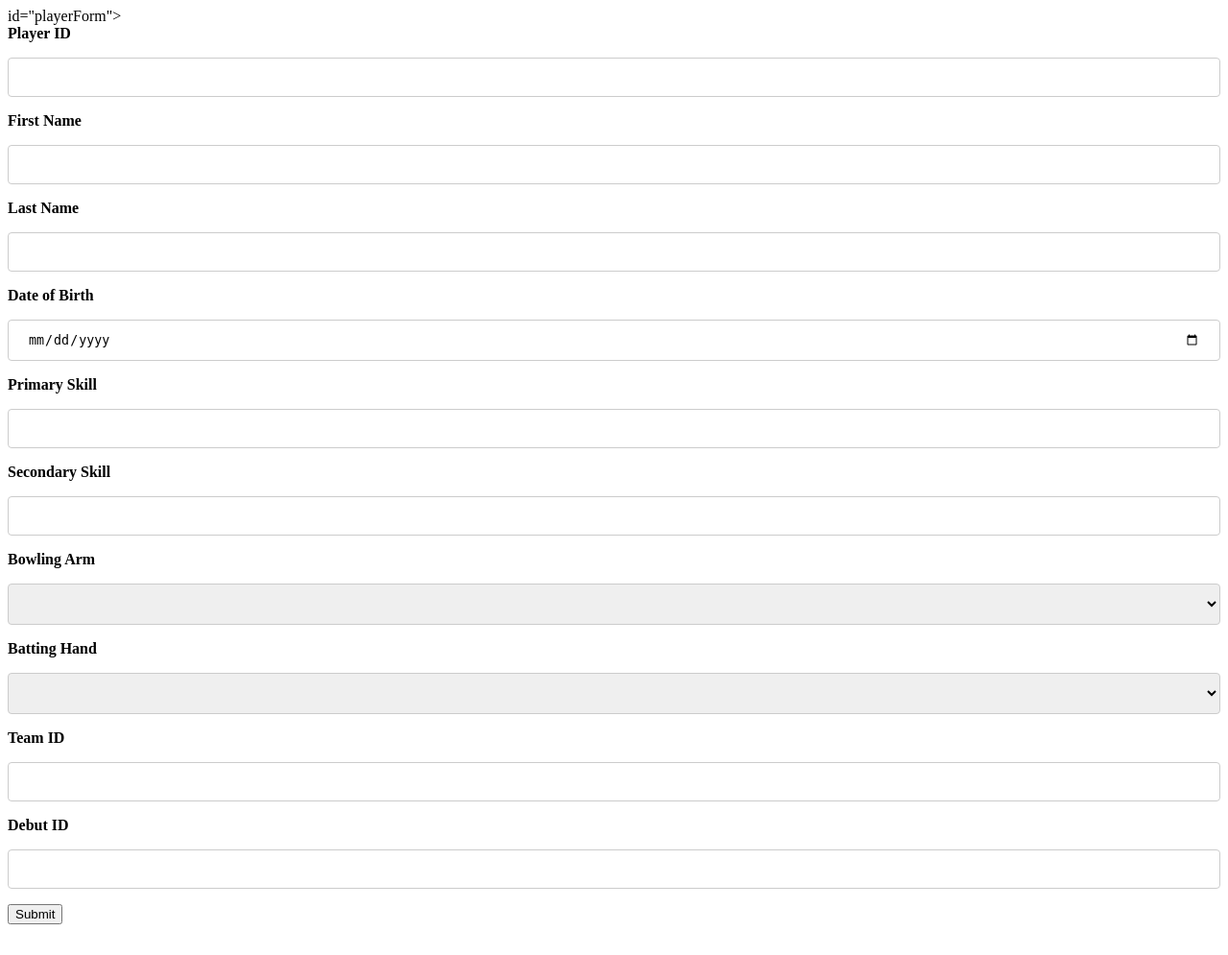
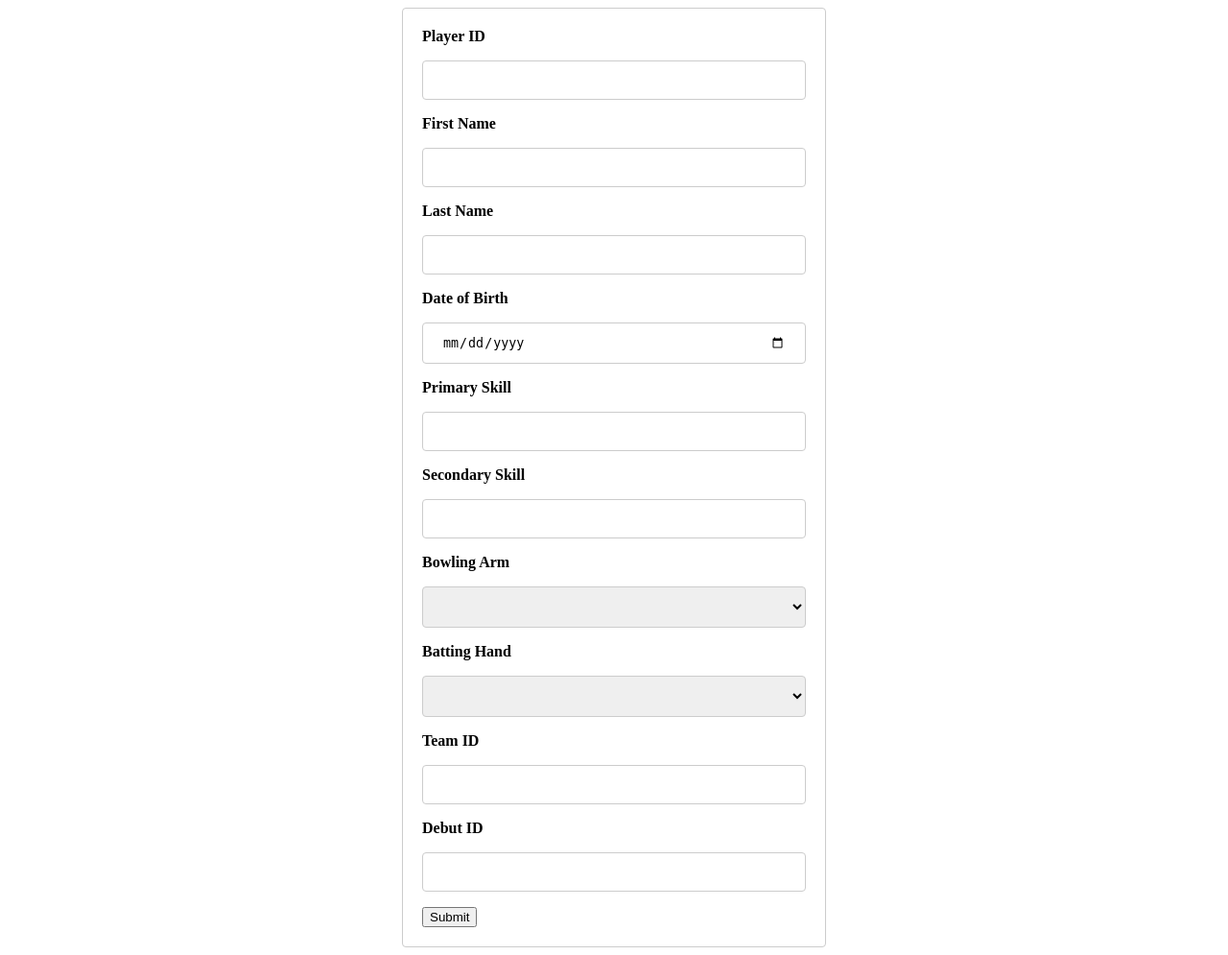
Before and after one commit to vikassrini/CRICBASE-, a Flask app: page /render_insert_player_info in a window 1280 px wide. Shown: the whole page at 96% size. Before the commit the page ends 963 px from the top, so only its background shows below. Run offline with Flask 2, Linux system fonts and the light colour scheme; some libraries are stand-ins or nearby versions.

Commit message:
small change

```diff
--- a/CricBase/templates/insert_player.html
+++ b/CricBase/templates/insert_player.html
@@ -41,7 +41,7 @@
     </style>
   </head>
   <body>
-     id="playerForm">
+     <form id="playerForm" class="form" action="{{url_for('submit_player')}}"  method="post">
       <label for="playerID">Player ID</label>
       <input type="text" id="playerID" name="playerID" onblur="validatePlayerID()">
       <div id="playerIDError" class="error"></div>
```
